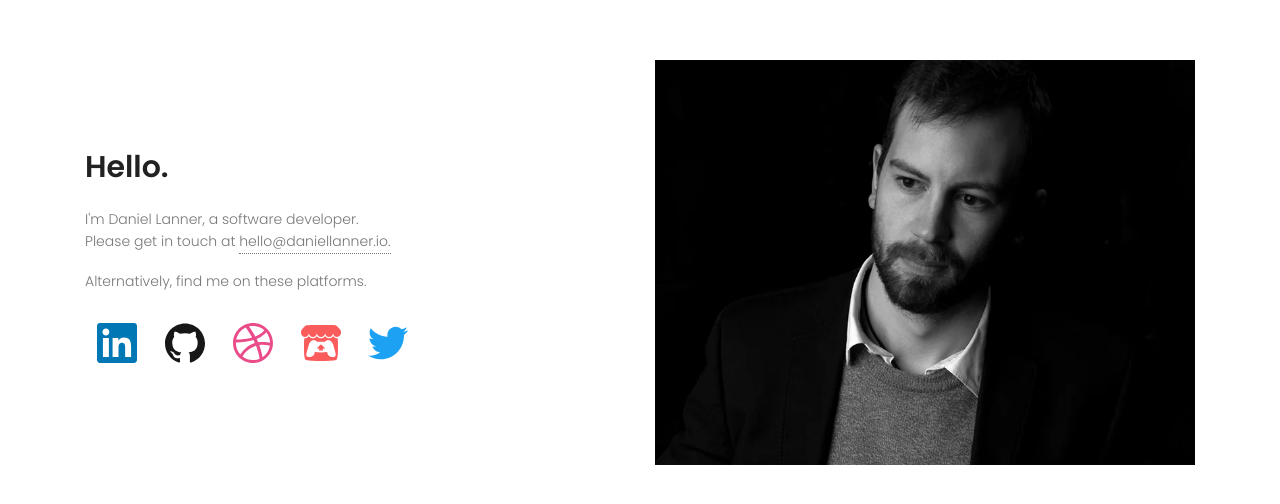
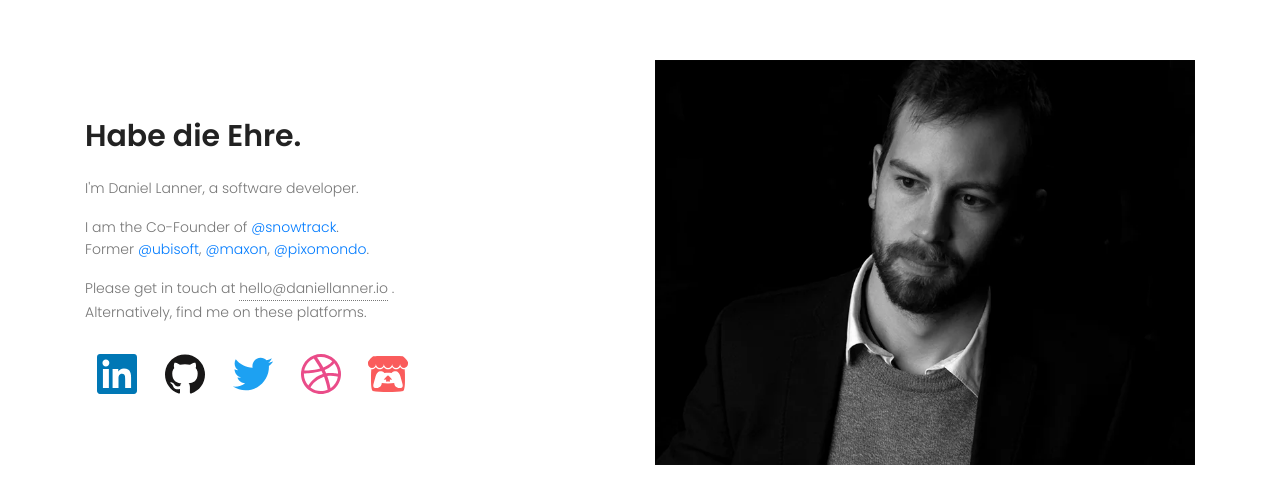
Before and after one commit to daniellanner/daniellanner.github.io, a plain HTML site: page index.html in a window 1280 px wide. Shown: the part 138-642 px from the top of the page. Drawn offline with Linux system fonts and the light colour scheme.

Commit message:
:star: Update bio to include snowtrack

```diff
--- a/index.html
+++ b/index.html
@@ -26,29 +26,35 @@
 				<div class="container">
 					<div class="row fullscreen align-items-center justify-content-between">
 						<div class="col-lg-6 col-md-6 banner-left">
-							<h2>Hello.</h2>
+							<h2>Habe die Ehre.</h2>
 							<br>
 							<p>
 								I'm Daniel Lanner, a software developer.<br>
+							</p>
+							<p>
+								I am the Co-Founder of <a href="https://snowtrack.io/" target="_blank">@snowtrack</a>.<br>
+								Former
+								<a href="https://www.ubisoft.com/" target="_blank">@ubisoft</a>,
+								<a href="https://www.maxon.net/" target="_blank">@maxon</a>,
+								<a href="https://www.pixomondo.com/" target="_blank">@pixomondo</a>.<br>
+							</p>
+							<p>
 								Please get in touch at
-
 								<text class="tooltip" id="copy-address">
-									hello@daniellanner.io.
+									hello@daniellanner.io
 									<span class="tooltiptext">
 										Copy to clipboard.
 									</span>
 								</text>
-
-							</p>
-							<p>
+								.<br>
 								Alternatively, find me on these platforms.
 							</p>
 							<!-- svg and hex code from https://simpleicons.org/ -->
 							<a href="https://www.linkedin.com/in/daniellanner" class="primary-btn hex-0077B5"><img class="img-fluid" src="img/linkedin.svg" alt="" height="40" width="40"></a>
 							<a href="https://github.com/daniellanner" class="primary-btn hex-181717"><img class="img-fluid" src="img/github.svg" alt="" height="40" width="40"></a>
+							<a href="https://twitter.com/daniellanner/" class="primary-btn hex-1DA1F2"><img class="img-fluid" src="img/twitter.svg" alt="" height="40" width="40"></a>
 							<a href="https://dribbble.com/daniellanner" class="primary-btn hex-EA4C89"><img class="img-fluid" src="img/dribbble.svg" alt="" height="40" width="40"></a>
 							<a href="https://daniellanner.itch.io/" class="primary-btn hex-FA5C5C"><img class="img-fluid" src="img/itch-dot-io.svg" alt="" height="40" width="40"></a>
-							<a href="https://twitter.com/daniellanner/" class="primary-btn hex-1DA1F2"><img class="img-fluid" src="img/twitter.svg" alt="" height="40" width="40"></a>
 						</div>
 						<div class="col-lg-6 col-md-6 banner-right">
 							<img class="img-fluid" src="img/hero-img.webp" alt="">
```
